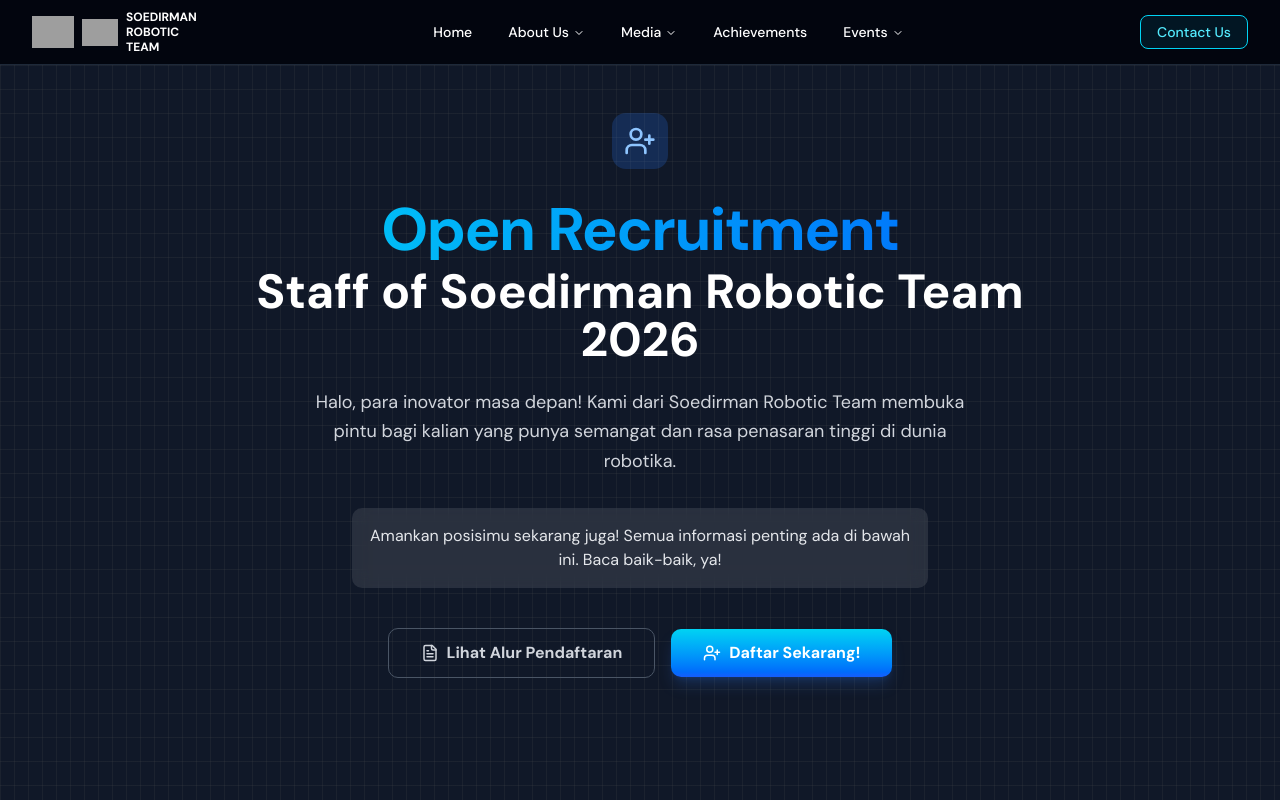
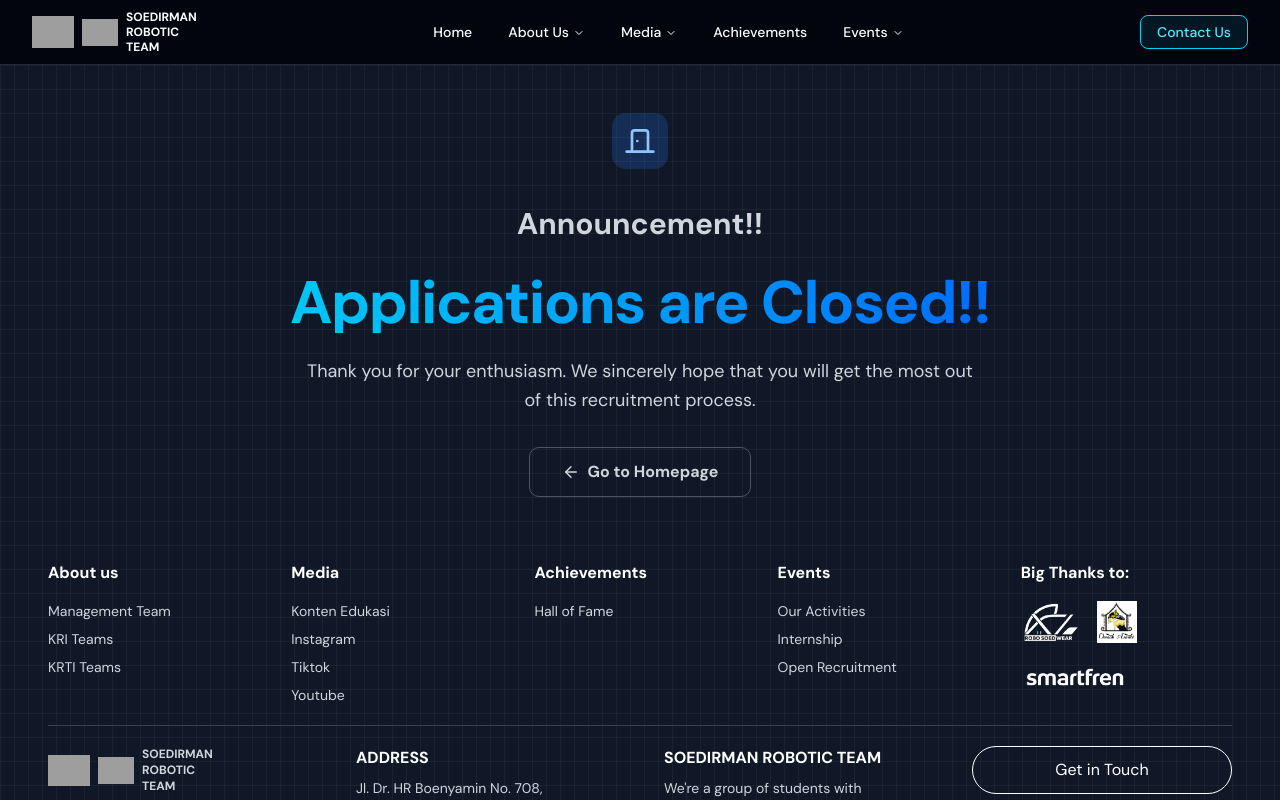
Before and after one commit to soedirmanroboticunsoed/srt-website, a Next.js app: page /oprec in a window 1280 px wide. Shown: the top 800 px of the page. Built offline with nearby package versions, Linux system fonts and the light colour scheme; grey boxes are pictures that could not be loaded.

Commit message:
Applications are Closed

```diff
--- a/app/oprec/page.tsx
+++ b/app/oprec/page.tsx
@@ -1,7 +1,7 @@
 'use client';
 
 import { useState, useEffect } from 'react';
-import { FileText, UserPlus, Calendar, Users, CheckSquare, ChevronRight, MessageCircle, ClipboardEdit, Clock, ArrowLeft } from 'lucide-react';
+import { FileText, UserPlus, Calendar, Users, CheckSquare, ChevronRight, MessageCircle, ClipboardEdit, DoorClosed, ArrowLeft } from 'lucide-react';
 import Footer from '../components/Footer';
 import Link from 'next/link';
 
@@ -146,7 +146,7 @@
 export default function OpenRecruitmentPage() {
   // --- PENGATURAN UTAMA ---
   // Ganti nilai di bawah ini menjadi 'false' jika pendaftaran sudah ditutup.
-  const isRecruitmentOpen = true;
+  const isRecruitmentOpen = false;
 
   const [isLoaded, setIsLoaded] = useState(false);
   const [activeSection, setActiveSection] = useState('timeline');
@@ -218,16 +218,16 @@
             // --- TAMPILAN SAAT PENDAFTARAN DITUTUP ---
             <>
               <div className="inline-block bg-blue-500/20 p-3 rounded-xl mb-6">
-                <Clock size={32} className="text-blue-300" />
+                <DoorClosed size={32} className="text-blue-300" />
               </div>
               <h3 className="max-w-2xl mx-auto text-3xl font-bold text-gray-300 leading-relaxed">
-                COMING SOON!!
+                Announcement!!
               </h3>
               <h1 className="mt-6 text-4xl sm:text-5xl md:text-6xl font-extrabold tracking-tight text-transparent bg-clip-text bg-gradient-to-r from-cyan-400 to-blue-600">
-                Open Recruitment Staff of Soedirman Robotic Team
+                Applications are Closed!!
               </h1>
               <p className="mt-6 max-w-2xl mx-auto text-lg text-gray-300 leading-relaxed">
-                We are excited to announce that our open recruitment is coming soon! Stay tuned for more updates.
+                Thank you for your enthusiasm. We sincerely hope that you will get the most out of this recruitment process.
               </p>
               <div className="mt-8 max-w-xl mx-auto">
                 <Link
```
